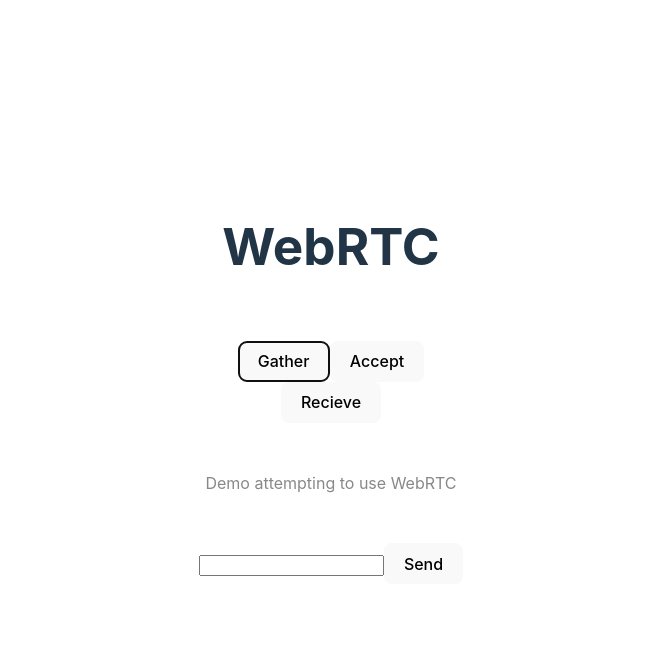
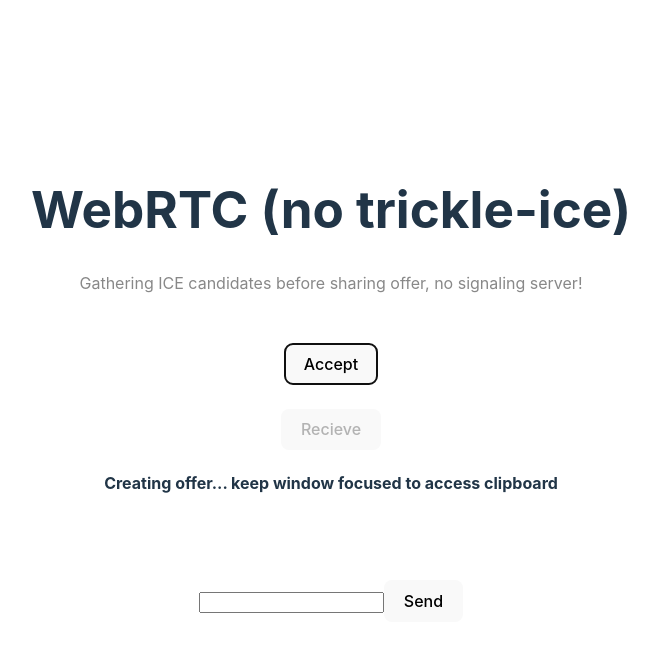
Before and after one commit to LegoGuy32109/WebRTC-ts-test, a React (Vite) app: page / in a window 1280 px wide. Both pictures are taken after a click on the button "Gather". Shown: the top 652 px of the page, without its empty margins (309-967 px from the left). Built offline with nearby package versions, Linux system fonts and the light colour scheme.

Commit message:
seperated logic, added message log, copied to clipboard, and finished gathering ice candidates with undefined!

```diff
--- a/src/App.tsx
+++ b/src/App.tsx
@@ -1,5 +1,7 @@
 import { useState } from "react";
 import "./App.css";
+
+import { gather, recieve, accept } from "./setupRtc";
 
 function App() {
 	const [pc, setPc] = useState<RTCPeerConnection>();
@@ -7,212 +9,62 @@ function App() {
 
 	const [msgToSend, setMsgToSend] = useState<string>("");
 
-	function outputCurrentCandidates(
-		description: RTCSessionDescription,
-		candidates: RTCIceCandidate[],
-	) {
-		const stringOut = JSON.stringify({
-			description,
-			candidates,
-		});
-		console.log(stringOut);
-		window.alert(stringOut);
-	}
+	const [messages, setMessages] = useState<
+		{ id: string; text: string }[]
+	>([]);
 
-	async function gather() {
-		const candidates: RTCIceCandidate[] = [];
-
-		const newPc = new RTCPeerConnection({
-			iceCandidatePoolSize: 16,
-			iceServers: [
-				{
-					urls: [
-						"stun:stun1.l.google.com:19302",
-						"stun:stun3.l.google.com:19302",
-					],
-				},
-			],
-		});
-		newPc.onicecandidate = (iceEvt) => {
-			if (!iceEvt.candidate) {
-				console.error("No candidate", iceEvt);
-				return;
-			}
-			console.log("Candidate:", iceEvt.candidate);
-			candidates.push(iceEvt.candidate);
-		};
-		newPc.onicegatheringstatechange = function (
-			this: RTCPeerConnection,
-		) {
-			console.log("Ice state change: ", this.iceGatheringState);
-			if (
-				!timeoutReached &&
-				this.iceGatheringState === "complete" &&
-				this.localDescription
-			) {
-				outputCurrentCandidates(this.localDescription, candidates);
-			}
-		};
-		newPc.onsignalingstatechange = function (this: RTCPeerConnection) {
-			console.log("Signal state change: ", this.signalingState);
-		};
-		newPc.ondatachannel = (channelEvt) => console.log(channelEvt);
-
-		const masterChannel = newPc.createDataChannel("chat", {
-			negotiated: true,
-			id: 0,
-		});
-		masterChannel.onopen = (event) => {
-			console.log(event);
-			masterChannel.send("Hello from Host!");
-		};
-		masterChannel.onmessage = (msgEvt) => {
-			console.log(msgEvt.data, msgEvt);
-		};
-		masterChannel.onerror = (errEvt) => console.error(errEvt);
-		setChannel(masterChannel);
-
-		const offer = await newPc.createOffer();
-		await newPc.setLocalDescription(offer);
-
-		let timeoutReached = false;
-		setTimeout(() => {
-			timeoutReached = true;
-			if (newPc?.localDescription) {
-				outputCurrentCandidates(newPc.localDescription, candidates);
-			}
-		}, 4000);
-
-		setPc(newPc);
-	}
-
-	async function recieve() {
-		const offerMsg = prompt("Give offer and candidates");
-		let offerCandidates: RTCIceCandidate[];
-
-		let offer: RTCSessionDescriptionInit;
-		if (offerMsg) {
-			const offerObj = JSON.parse(offerMsg);
-			if (!(offerObj?.candidates && offerObj?.description)) {
-				alert("Invalid offer message");
-				return;
-			}
-			offerCandidates = offerObj.candidates;
-			offer = offerObj.description;
-		} else {
-			alert("Invalid offer message");
-			return;
-		}
-
-		const candidates: RTCIceCandidate[] = [];
-		const newPc = new RTCPeerConnection({
-			iceCandidatePoolSize: 16,
-			iceServers: [
-				{
-					urls: [
-						"stun:stun1.l.google.com:19302",
-						"stun:stun3.l.google.com:19302",
-					],
-				},
-			],
-		});
-
-		let timeoutReached = false;
-		setTimeout(() => {
-			timeoutReached = true;
-			if (newPc.localDescription) {
-				outputCurrentCandidates(newPc.localDescription, candidates);
-			}
-		}, 4000);
-
-		newPc.onicecandidate = (iceEvt) => {
-			if (!iceEvt.candidate) {
-				console.error("No candidate", iceEvt);
-				return;
-			}
-			console.log("Candidate:", iceEvt.candidate);
-			candidates.push(iceEvt.candidate);
-		};
-		newPc.onicegatheringstatechange = function (
-			this: RTCPeerConnection,
-		) {
-			console.log("Ice state change: ", this.iceGatheringState);
-			if (
-				!timeoutReached &&
-				this.iceGatheringState === "complete" &&
-				this.localDescription
-			) {
-				outputCurrentCandidates(this.localDescription, candidates);
-			}
-		};
-		newPc.onsignalingstatechange = function (this: RTCPeerConnection) {
-			console.log("Signal state change: ", this.signalingState);
-		};
-
-		newPc.setRemoteDescription(offer);
-		newPc.ondatachannel = (channelEvt) => console.log(channelEvt);
-
-		const masterChannel = newPc.createDataChannel("chat", {
-			negotiated: true,
-			id: 0,
-		});
-		masterChannel.onopen = (event) => {
-			console.log(event);
-			masterChannel.send("Hello from Peer!");
-		};
-		masterChannel.onmessage = (msgEvt) => {
-			console.log(msgEvt.data, msgEvt);
-		};
-		masterChannel.onerror = (errEvt) => console.error(errEvt);
-		setChannel(masterChannel);
-
-		const answer = await newPc.createAnswer();
-		await newPc.setLocalDescription(answer);
-		setPc(newPc);
-		for (const candidate of offerCandidates) {
-			await newPc.addIceCandidate(candidate);
-		}
-	}
-
-	async function accept() {
-		const answerMsg = prompt("Give answer and candidates");
-		let answerCandidates: RTCIceCandidate[];
-		let answer: RTCSessionDescriptionInit;
-		if (answerMsg) {
-			const offerObj = JSON.parse(answerMsg);
-			if (!(offerObj?.candidates && offerObj?.description)) {
-				alert("Invalid answer message");
-				return;
-			}
-			answerCandidates = offerObj.candidates;
-			answer = offerObj.description;
-		} else {
-			alert("Invalid answer message");
-			return;
-		}
-
-		pc?.setRemoteDescription(answer);
-		for (const candidate of answerCandidates) {
-			pc?.addIceCandidate(candidate);
-		}
+	function popMsg(message: string, seconds = 2) {
+		const msgId = crypto.randomUUID();
+		setMessages((prevMsgs) => [
+			{ id: msgId, text: message },
+			...prevMsgs,
+		]);
+		setTimeout(
+			() =>
+				setMessages((prevMsg) =>
+					prevMsg.filter(({ id }) => id !== msgId),
+				),
+			seconds * 1000,
+		);
 	}
 
 	return (
 		<>
-			<h1>WebRTC</h1>
+			<h1>WebRTC (no trickle-ice)</h1>
+			<p className="read-the-docs">
+				Gathering ICE candidates before sharing offer, no signaling
+				server!
+			</p>
 			<div className="card">
-				<button type="button" onClick={gather}>
-					Gather
-				</button>
-				<button type="button" onClick={accept} disabled={!pc}>
-					Accept
-				</button>
+				{!pc ? (
+					<button
+						type="button"
+						onClick={() => gather(setPc, setChannel, popMsg)}
+					>
+						Gather
+					</button>
+				) : (
+					<button
+						type="button"
+						onClick={() => accept(pc, popMsg)}
+						disabled={channel?.readyState === "open"}
+					>
+						Accept
+					</button>
+				)}
 				<br />
-				<button type="button" onClick={recieve}>
+				<br />
+				<button
+					type="button"
+					onClick={() => recieve(setPc, setChannel, popMsg)}
+					disabled={!!pc}
+				>
 					Recieve
 				</button>
+				{messages.map(({ id, text }) => (
+					<h4 key={id}>{text}</h4>
+				))}
 			</div>
-			<p className="read-the-docs">Demo attempting to use WebRTC</p>
 			<div className="card">
 				<form>
 					<input
--- /dev/null
+++ b/src/setupRtc.tsx
@@ -0,0 +1,226 @@
+const peerConnectionSettings = {
+	iceServers: [
+		{
+			urls: [
+				"stun:stun1.l.google.com:19302",
+				"stun:stun3.l.google.com:19302",
+			],
+		},
+	],
+};
+
+async function outputCurrentCandidates(
+	description: RTCSessionDescription,
+	candidates: RTCIceCandidate[],
+	onPopupMsg: (message: string, seconds?: number) => void,
+) {
+	const stringOut = JSON.stringify({
+		description,
+		candidates,
+	});
+	console.log(stringOut);
+	await navigator.clipboard
+		.writeText(stringOut)
+		.then(() => onPopupMsg("Copied to clipboard"))
+		.catch(console.error);
+}
+
+export async function gather(
+	onPcSet: (pc: RTCPeerConnection) => void,
+	onChannelSet: (channel: RTCDataChannel) => void,
+	onPopupMsg: (message: string, seconds?: number) => void,
+) {
+	const candidates: RTCIceCandidate[] = [];
+
+	const newPc = new RTCPeerConnection(peerConnectionSettings);
+	newPc.onicecandidate = (iceEvt) => {
+		if (!iceEvt.candidate) {
+			console.error("No candidate", iceEvt);
+			return;
+		}
+		console.log("Candidate:", iceEvt.candidate);
+		candidates.push(iceEvt.candidate);
+	};
+	newPc.onicegatheringstatechange = function (this: RTCPeerConnection) {
+		console.log("Ice state change: ", this.iceGatheringState);
+		if (
+			!timeoutReached &&
+			this.iceGatheringState === "complete" &&
+			this.localDescription
+		) {
+			outputCurrentCandidates(
+				this.localDescription,
+				candidates,
+				onPopupMsg,
+			);
+		}
+	};
+	newPc.onsignalingstatechange = function (this: RTCPeerConnection) {
+		console.log("Signal state change: ", this.signalingState);
+	};
+
+	onPcSet(newPc);
+
+	const masterChannel = newPc.createDataChannel("chat", {
+		negotiated: true,
+		id: 0,
+	});
+	masterChannel.onopen = (event) => {
+		console.log(event);
+		onPopupMsg("Data channel open");
+	};
+	masterChannel.onclose = (event) => {
+		console.log(event);
+		onPopupMsg("Data channel closed :(", 5);
+	};
+	masterChannel.onmessage = (msgEvt) => {
+		console.log(msgEvt.data, msgEvt);
+		onPopupMsg(msgEvt.data, 5);
+	};
+	masterChannel.onerror = (errEvt) => console.error(errEvt);
+
+	onChannelSet(masterChannel);
+
+	onPopupMsg(
+		"Creating offer... keep window focused to access clipboard",
+		10,
+	);
+
+	const offer = await newPc.createOffer();
+	await newPc.setLocalDescription(offer);
+
+	let timeoutReached = false;
+	setTimeout(() => {
+		timeoutReached = true;
+		if (newPc?.localDescription) {
+			outputCurrentCandidates(
+				newPc.localDescription,
+				candidates,
+				onPopupMsg,
+			);
+		}
+	}, 4000);
+}
+
+export async function recieve(
+	onPcSet: (pc: RTCPeerConnection) => void,
+	onChannelSet: (channel: RTCDataChannel) => void,
+	onPopupMsg: (message: string, seconds?: number) => void,
+) {
+	const offerMsg = await navigator.clipboard.readText();
+	let offerCandidates: RTCIceCandidate[];
+
+	let offer: RTCSessionDescriptionInit;
+	if (offerMsg) {
+		const offerObj = JSON.parse(offerMsg);
+		if (!(offerObj?.candidates && offerObj?.description)) {
+			alert("Invalid offer message in clipboard");
+			return;
+		}
+		offerCandidates = offerObj.candidates;
+		offer = offerObj.description;
+	} else {
+		alert("Invalid offer message in clipboard");
+		return;
+	}
+
+	onPopupMsg("Read offer from clipboard", 1);
+
+	const candidates: RTCIceCandidate[] = [];
+	const newPc = new RTCPeerConnection(peerConnectionSettings);
+
+	let timeoutReached = false;
+	setTimeout(() => {
+		timeoutReached = true;
+		if (newPc.localDescription) {
+			outputCurrentCandidates(
+				newPc.localDescription,
+				candidates,
+				onPopupMsg,
+			);
+		}
+	}, 4000);
+
+	newPc.onicecandidate = (iceEvt) => {
+		if (!iceEvt.candidate) {
+			console.error("No candidate", iceEvt);
+			return;
+		}
+		console.log("Candidate:", iceEvt.candidate);
+		candidates.push(iceEvt.candidate);
+	};
+	newPc.onicegatheringstatechange = function (this: RTCPeerConnection) {
+		console.log("Ice state change: ", this.iceGatheringState);
+		if (
+			!timeoutReached &&
+			this.iceGatheringState === "complete" &&
+			this.localDescription
+		) {
+			outputCurrentCandidates(
+				this.localDescription,
+				candidates,
+				onPopupMsg,
+			);
+		}
+	};
+	newPc.onsignalingstatechange = function (this: RTCPeerConnection) {
+		console.log("Signal state change: ", this.signalingState);
+	};
+
+	newPc.setRemoteDescription(offer);
+
+	const masterChannel = newPc.createDataChannel("chat", {
+		negotiated: true,
+		id: 0,
+	});
+	masterChannel.onopen = (event) => {
+		console.log(event);
+		onPopupMsg("Data channel open");
+	};
+	masterChannel.onclose = (event) => {
+		console.log(event);
+		onPopupMsg("Data channel closed :(", 5);
+	};
+	masterChannel.onmessage = (msgEvt) => {
+		console.log(msgEvt.data, msgEvt);
+		onPopupMsg(msgEvt.data, 5);
+	};
+	masterChannel.onerror = (errEvt) => console.error(errEvt);
+	onChannelSet(masterChannel);
+	onPcSet(newPc);
+
+	const answer = await newPc.createAnswer();
+	await newPc.setLocalDescription(answer);
+
+	for (const candidate of [...offerCandidates, undefined]) {
+		await newPc.addIceCandidate(candidate);
+	}
+}
+
+export async function accept(
+	pc: RTCPeerConnection,
+	onPopupMsg: (message: string, seconds?: number) => void,
+) {
+	const answerMsg = await navigator.clipboard.readText();
+	let answerCandidates: RTCIceCandidate[];
+	let answer: RTCSessionDescriptionInit;
+	if (answerMsg) {
+		const offerObj = JSON.parse(answerMsg);
+		if (!(offerObj?.candidates && offerObj?.description)) {
+			alert("Invalid answer message");
+			return;
+		}
+		answerCandidates = offerObj.candidates;
+		answer = offerObj.description;
+	} else {
+		alert("Invalid answer message");
+		return;
+	}
+
+	onPopupMsg("Read answer from clipboard", 1);
+
+	pc.setRemoteDescription(answer);
+	for (const candidate of [...answerCandidates, undefined]) {
+		await pc.addIceCandidate(candidate);
+	}
+}
```
